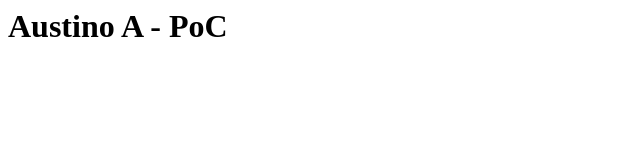
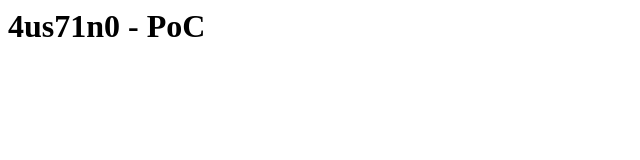
Before and after one commit to houzhenggang/austinoa012-PoC.github.io, a plain HTML site: page index.html in a window 1280 px wide. Shown: the whole page, without its empty margins (0-640 px from the left). Drawn offline with Linux system fonts and the light colour scheme.

Commit message:
Update index.html

```diff
--- a/index.html
+++ b/index.html
@@ -1 +1 @@
-<h1>Austino A - PoC</h1>
+<h1>4us71n0 - PoC</h1>
```
